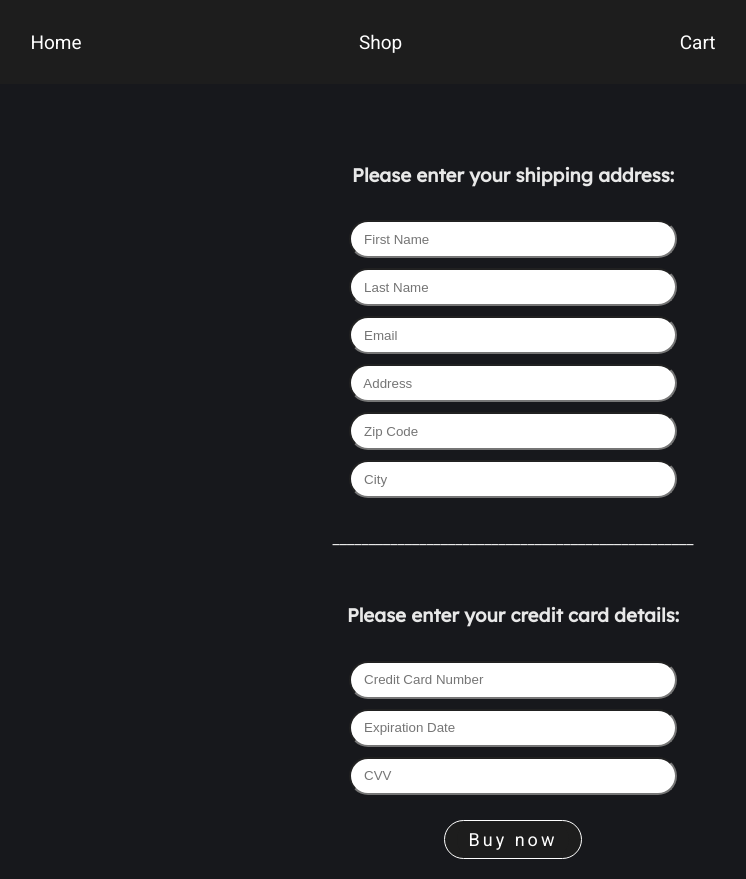
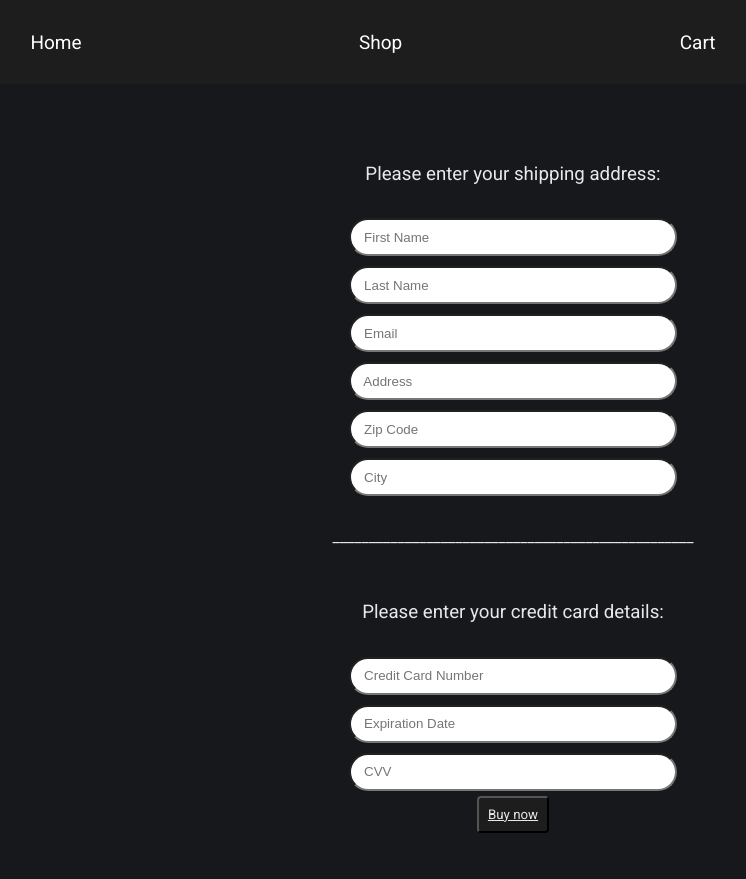
Before and after one commit to alialouies/click-art-print, a React (Create React App) app: page /checkout in a window 1280 px wide. Shown: the top 879 px of the page, without its empty margins (287-1033 px from the left). After the commit the page ends 833 px from the top, so only its background shows below. Built offline with nearby package versions, Linux system fonts and the light colour scheme.

Commit message:
button css

```diff
--- a/src/App.css
+++ b/src/App.css
@@ -1,11 +1,23 @@
-@import url('https://fonts.googleapis.com/css2?family=Lexend+Deca&family=Roboto:ital,wght@0,400;0,500;1,400;1,500&display=swap');
-
-h1, h2, h3, h4, h5, h6 {
-font-family: 'Lexend Deca';
-color: #E8E8E8;
+@import url("https://fonts.googleapis.com/css2?family=Lexend+Deca&family=Roboto:ital,wght@0,400;0,500;1,400;1,500&display=swap");
+@import url("https://fonts.googleapis.com/css2?family=Cormorant+Garamond:ital,wght@0,300;0,400;0,500;0,600;0,700;1,300;1,400;1,500;1,600;1,700&display=swap");
+@import url("https://fonts.googleapis.com/css2?family=Roboto+Mono:ital,wght@0,100;0,200;0,300;0,400;0,500;0,600;0,700;1,100;1,200;1,300;1,400;1,500;1,600;1,700&display=swap");
+h1,
+h2 {
+  font-family: "Roboto Mono";
+  font-weight: 400;
+  color: #e8e8e8;
 }
 
-p, a {
-font-family: 'Roboto';
-color: #E8E8E8;
+h3,
+h4,
+h5,
+h6 {
+  font-family: "Roboto";
+  font-weight: 300;
+  color: #e8e8e8;
 }
+p,
+a {
+  font-family: "Roboto";
+  color: #e8e8e8;
+}
--- a/src/css/Button.css
+++ b/src/css/Button.css
@@ -1,49 +1,43 @@
 .button-row {
   text-align: center;
-
 }
 
 button {
-    border: solid 0.3px white;
-    margin: 20px;
+  /* border: solid 0.3px white;
+  margin: 20px;*/
   color: white;
   text-decoration: none;
-    padding: 8px 12px;
-    border-radius: 34px;
+  padding: 9px 9px;
+  border-radius: 4px;
   background-color: #1d1d1d;
-
-
 }
 
 button > a {
-    text-decoration: none;
+  /* text-decoration: none;
   /* color: #2b3033; */
   /* color: #1D1D1D; */
 
-    font-size: 18px;
+  /* font-size: 18px;
   letter-spacing: 3px;
-    padding: 8px 12px;
-    border-radius: 34px;
+  padding: 8px 20px;
+  border-radius: 4px;
   color: white;
-    background-color: #1d1d1d;
+  background-color: #1d1d1d; */
 }
 
+button :hover {
+  /* color: black; */
+  /* background-color: #4dc9f0;
+  border-color: transparent; */
 
-button > a:hover {
-    color: black;
-    background-color: #4DC9F0;
-    border-color: transparent;
-
-    /* background-color: red; */
-
+  background-color: red;
 }
 
 button:hover {
-    color: black;
-    background-color: #4DC9F0;
-    border-color: white;
+  /* color: black;
+  /* background-color: #4dc9f0;
+  border-color: white; */
 }
-
 
 .intro {
   text-align: center;
@@ -53,7 +47,7 @@ button:hover {
   margin-top: 50px;
 }
 
- .search{
+.search {
   margin: 20px;
   background-color: white;
   display: flex;
```
Also changed, not shown: src/components/Homeanimation.jsx (added, +33 -0 lines). Lines whose indentation alone changed are shown as unchanged.
